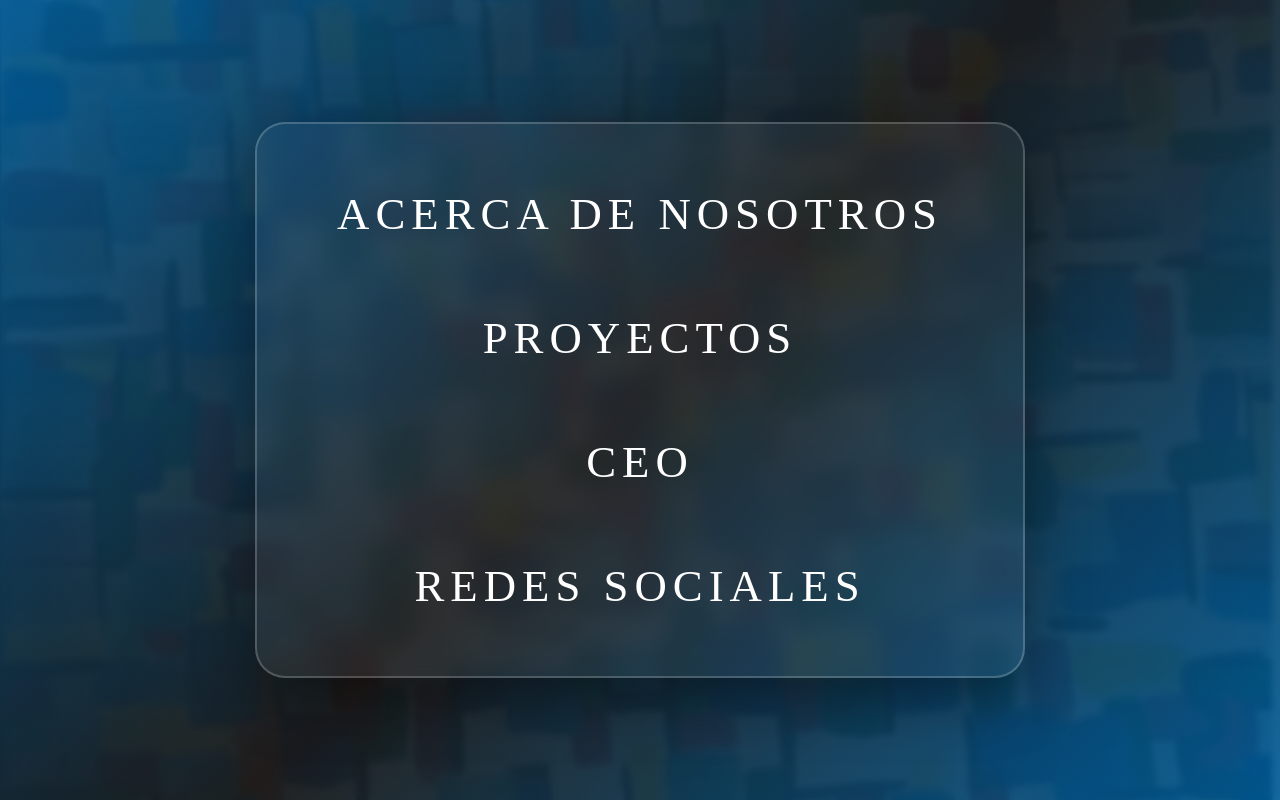
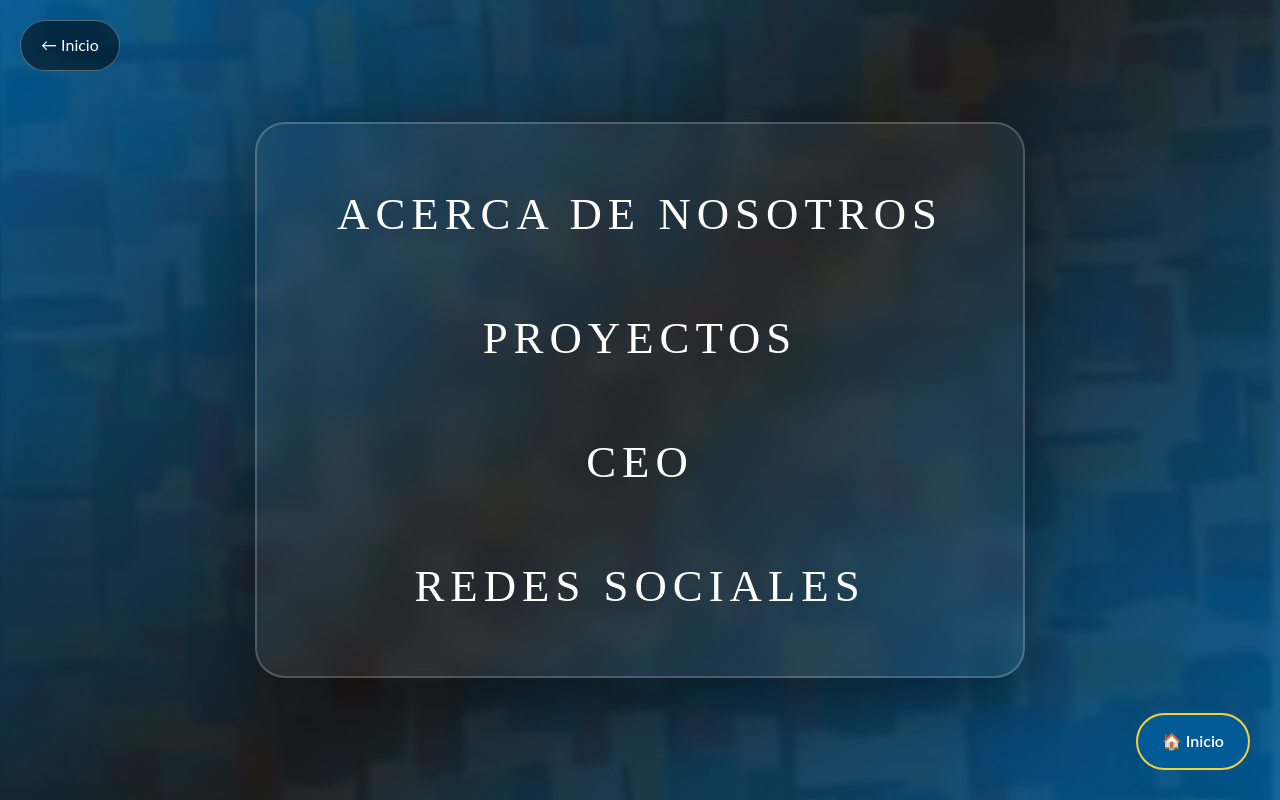
Before and after one commit to jaimerivascarvajal/evanvimar, a React (Vite) app: page / in a window 1280 px wide. Both pictures are taken after a click on the button "DESCUBRE MÁS". Built offline with nearby package versions, Linux system fonts and the light colour scheme.

Commit message:
Add home button in bottom right corner

```diff
--- a/src/App.jsx
+++ b/src/App.jsx
@@ -18,6 +18,13 @@ function App() {
       {activeSection !== 'home' && (
         <div className="back-btn" onClick={goBack}>
           {activeSection === 'menu' ? '← Inicio' : '← Menú'}
+        </div>
+      )}
+
+      {/* Home Button (bottom right, visible unless on Home) */}
+      {activeSection !== 'home' && (
+        <div className="home-btn" onClick={() => setActiveSection('home')}>
+          🏠 Inicio
         </div>
       )}
 
--- a/src/index.css
+++ b/src/index.css
@@ -267,6 +267,52 @@ section {
   border-radius: 30px;
   border: 2px solid rgba(255, 255, 255, 0.2);
   box-shadow: 0 20px 60px rgba(0, 0, 0, 0.4);
+}
+
+/* Back Button */
+.back-btn {
+  position: fixed;
+  top: 20px;
+  left: 20px;
+  background: rgba(0, 0, 0, 0.5);
+  color: white;
+  padding: 10px 20px;
+  border-radius: 30px;
+  text-decoration: none;
+  z-index: 1000;
+  cursor: pointer;
+  border: 1px solid rgba(255, 255, 255, 0.3);
+  transition: background 0.3s;
+}
+
+.back-btn:hover {
+  background: rgba(0, 0, 0, 0.8);
+}
+
+/* Home Button - Bottom Right */
+.home-btn {
+  position: fixed;
+  bottom: 30px;
+  right: 30px;
+  background: var(--color-primary);
+  color: white;
+  padding: 12px 24px;
+  border-radius: 30px;
+  text-decoration: none;
+  z-index: 1000;
+  cursor: pointer;
+  border: 2px solid var(--color-accent-yellow);
+  transition: all 0.3s ease;
+  font-weight: 600;
+  font-size: 1rem;
+  box-shadow: 0 5px 20px rgba(0, 91, 150, 0.4);
+}
+
+.home-btn:hover {
+  background: var(--color-accent-yellow);
+  color: var(--color-primary);
+  transform: translateY(-3px);
+  box-shadow: 0 8px 30px rgba(244, 208, 63, 0.6);
 }
 
 .menu-btn {
```
